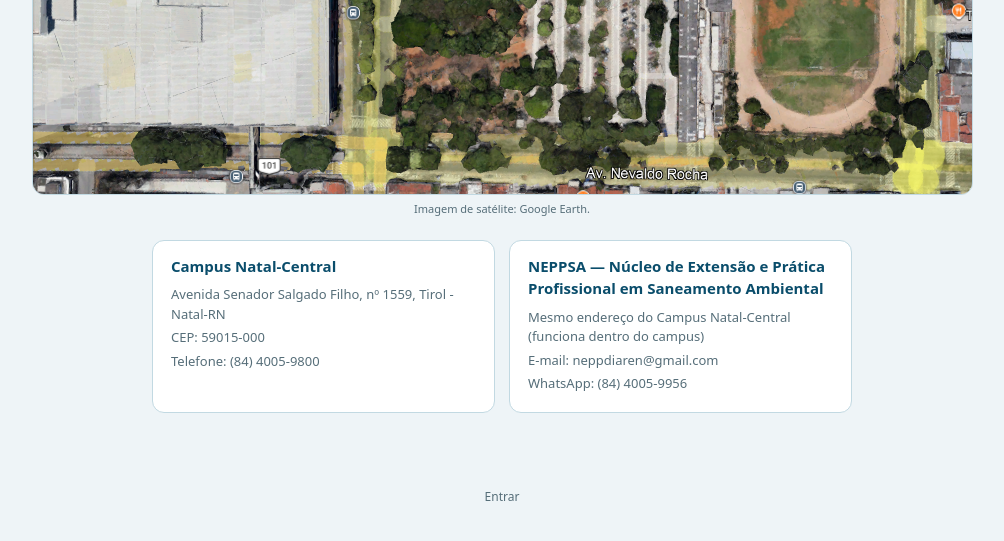
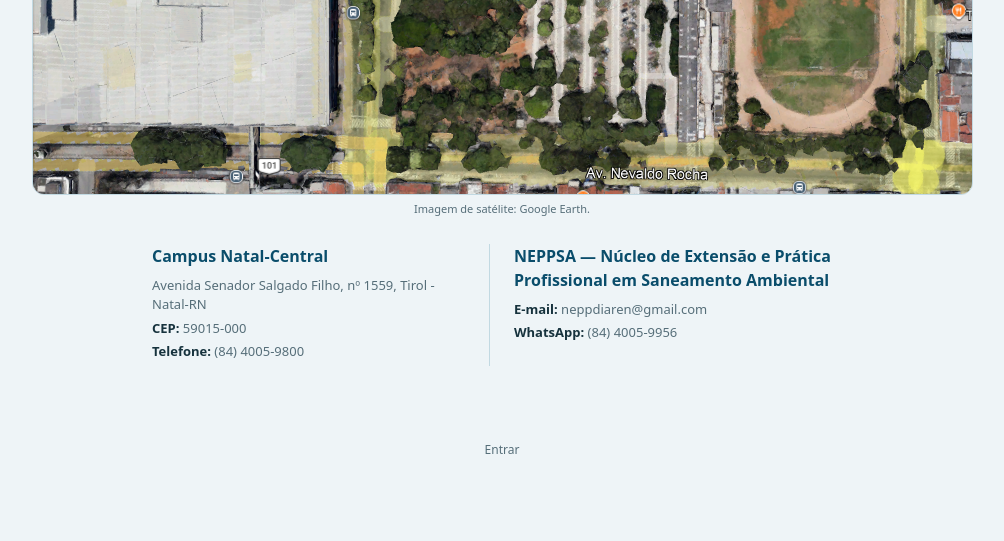
Before and after one commit to Cecilia-eng-05/sistema-ifrn-agua-bebedouros, a Django app: page / in a window 1280 px wide. Shown: the part 783-1324 px from the top of the page, without its empty margins (138-1142 px from the left). After the commit the page ends 1237 px from the top, so only its background shows below. Run offline with Django 5.2, Linux system fonts and the light colour scheme; data that the repository does not hold is empty.

Commit message:
style: ajusta contato do mapa para se aproximar do padrão do portal do IFRN
Co-Authored-By: Claude Sonnet 5 <noreply@anthropic.com>

```diff
--- a/bebedouros/templates/bebedouros/base.html
+++ b/bebedouros/templates/bebedouros/base.html
@@ -299,15 +299,22 @@
       box-shadow: 0 1px 3px rgba(10, 30, 40, 0.3);
     }
     .contato-grid {
-      display: grid; gap: 14px; margin: 22px auto 0; max-width: 700px;
-      grid-template-columns: repeat(auto-fit, minmax(min(100%, 280px), 1fr));
+      display: grid; grid-template-columns: 1fr 1fr; gap: 24px;
+      margin: 26px auto 0; max-width: 700px;
     }
-    .contato-card {
-      background: var(--superficie); border: 1px solid var(--borda);
-      border-radius: 12px; padding: 14px 18px;
+    .contato-grid > div:first-child {
+      border-right: 1px solid var(--borda); padding-right: 24px;
     }
-    .contato-card h2 { font-size: 15px; margin: 0 0 8px; color: var(--profunda); }
-    .contato-card p { margin: 4px 0; font-size: 13px; color: var(--tinta-suave); }
+    .contato-grid h2 { font-size: 16px; margin: 0 0 8px; color: var(--profunda); }
+    .contato-grid p { margin: 4px 0; font-size: 13px; color: var(--tinta-suave); }
+    .contato-grid p strong { color: var(--tinta); }
+    @media (max-width: 480px) {
+      .contato-grid { grid-template-columns: 1fr; gap: 0; }
+      .contato-grid > div:first-child {
+        border-right: none; border-bottom: 1px solid var(--borda);
+        padding-right: 0; padding-bottom: 16px; margin-bottom: 16px;
+      }
+    }
     /* Aba "Entenda o IQA-B" (pública) */
     .iqab-secao { margin-top: 30px; }
     .iqab-secao > h2 {
--- a/bebedouros/templates/bebedouros/mapa.html
+++ b/bebedouros/templates/bebedouros/mapa.html
@@ -34,17 +34,16 @@
   </div>
   <p class="mapa-credito">Imagem de satélite: Google Earth.</p>
   <div class="contato-grid">
-    <div class="contato-card">
+    <div>
       <h2>Campus Natal-Central</h2>
       <p>Avenida Senador Salgado Filho, nº 1559, Tirol - Natal-RN</p>
-      <p>CEP: 59015-000</p>
-      <p>Telefone: (84) 4005-9800</p>
+      <p><strong>CEP:</strong> 59015-000</p>
+      <p><strong>Telefone:</strong> (84) 4005-9800</p>
     </div>
-    <div class="contato-card">
+    <div>
       <h2>NEPPSA — Núcleo de Extensão e Prática Profissional em Saneamento Ambiental</h2>
-      <p>Mesmo endereço do Campus Natal-Central (funciona dentro do campus)</p>
-      <p>E-mail: neppdiaren@gmail.com</p>
-      <p>WhatsApp: (84) 4005-9956</p>
+      <p><strong>E-mail:</strong> neppdiaren@gmail.com</p>
+      <p><strong>WhatsApp:</strong> (84) 4005-9956</p>
     </div>
   </div>
 {% endblock %}
```
